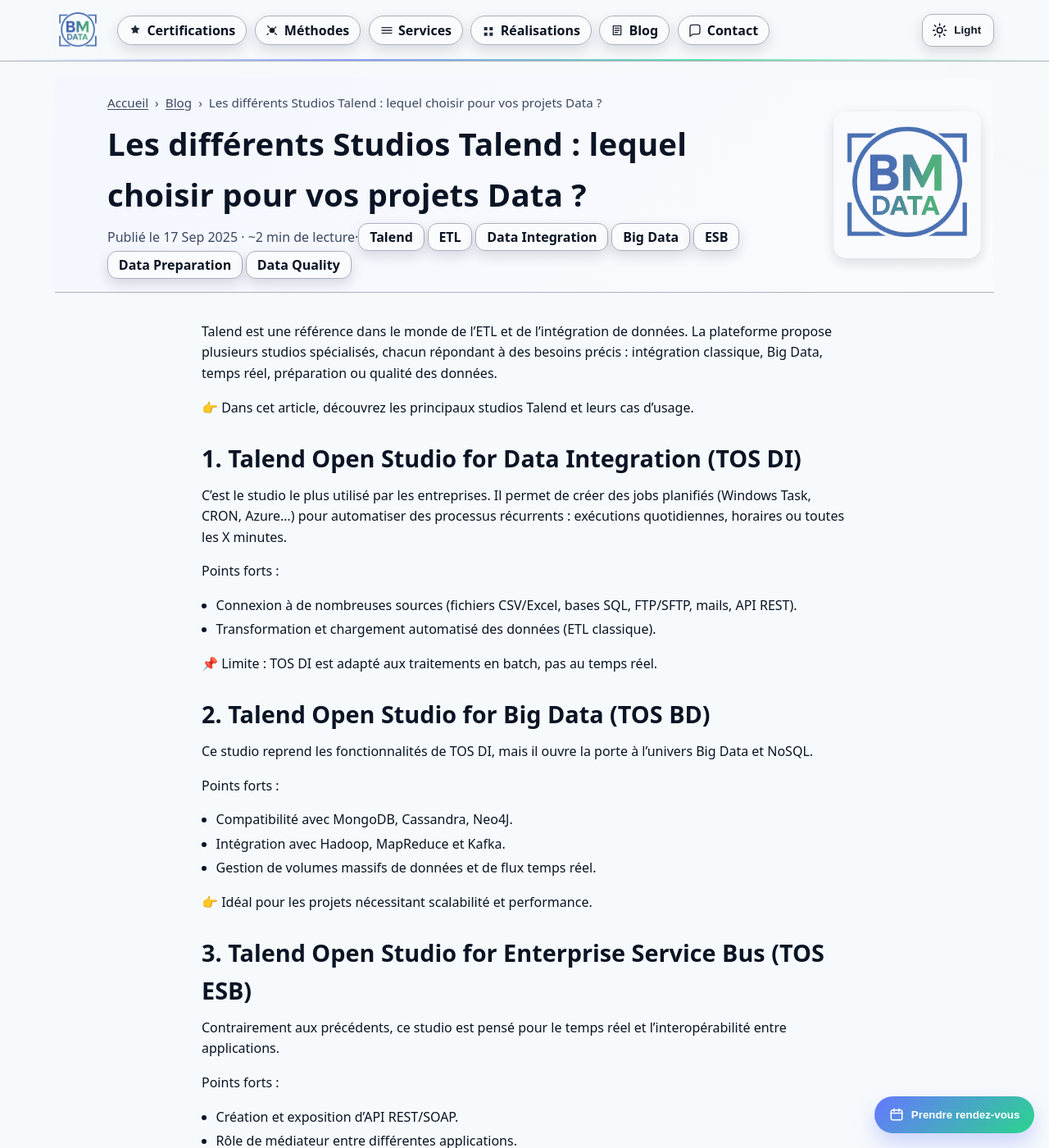
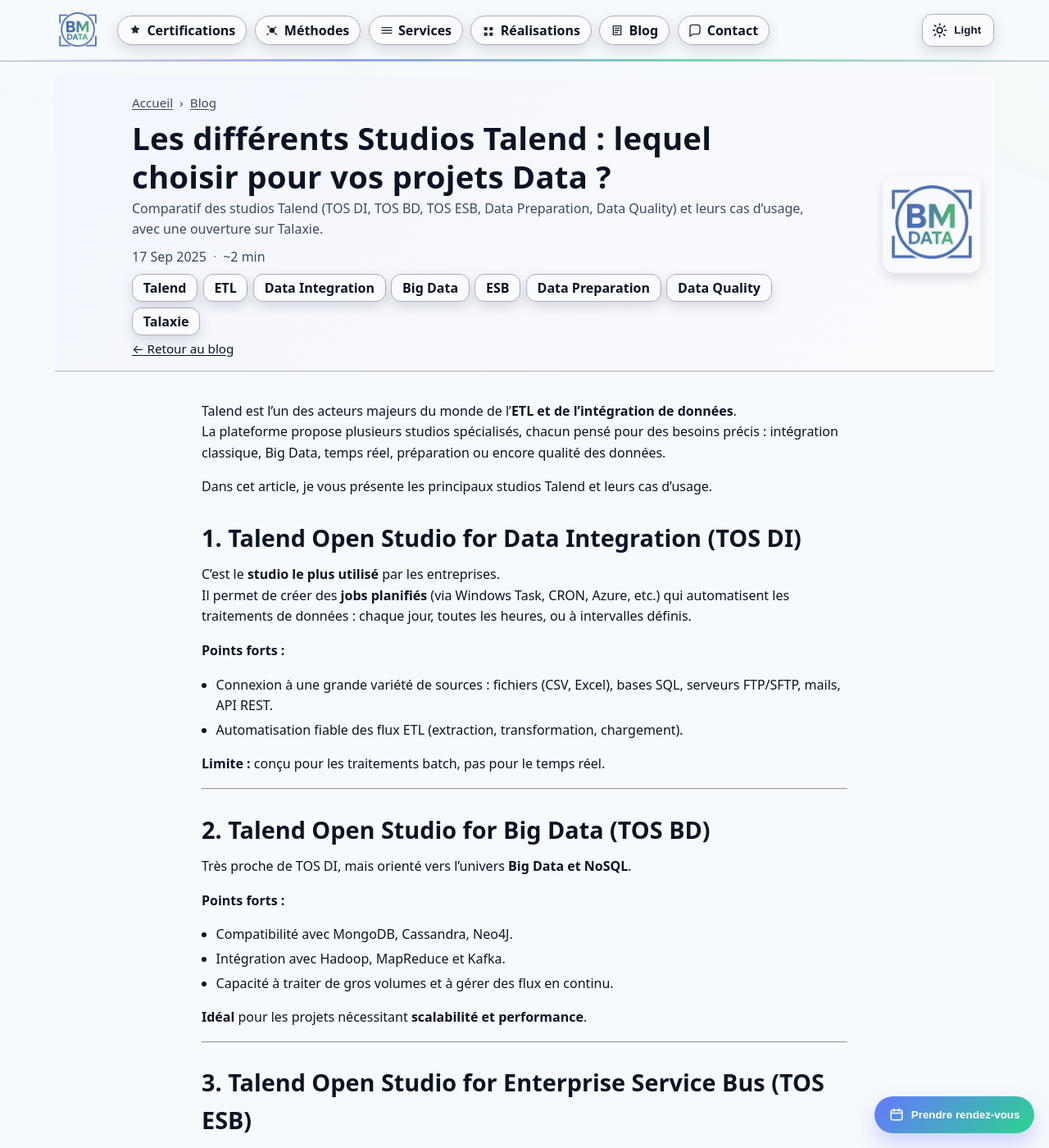
Before and after one commit to mbodetdata/mbodetdata.github.io, a Jekyll site: the page built from _posts/2025-09-17-talend-studios.md, in a window 1280 px wide and 1400 px high. Shown: the whole window at 82% size. Built offline with Jekyll 4.4.1, drawn with Linux system fonts in a browser that asks for light colours; a script that is not in the unit is left out; some of the changed text lies outside the part shown.

Commit message:
Maj Post

```diff
--- a/_layouts/post.html
+++ b/_layouts/post.html
@@ -30,20 +30,29 @@
           <a href="{{ '/' | relative_url }}">Accueil</a>
           <span aria-hidden="true">›</span>
           <a href="{{ '/blog/' | relative_url }}">Blog</a>
-          <span aria-hidden="true">›</span>
-          <span aria-current="page">{{ page.title }}</span>
         </nav>
 
         <h1 class="post-title">{{ page.title }}</h1>
-        <p class="post-meta muted" aria-label="Métadonnées de l’article">
-          Publié le {{ page.date | date: '%d %b %Y' }} · ~{{ minutes }} min de lecture
-          {%- if page.tags and page.tags.size > 0 -%}
-            ·
+
+        {%- if page.description -%}
+          <p class="post-desc muted">{{ page.description }}</p>
+        {%- endif -%}
+
+        <div class="post-meta muted" aria-label="Métadonnées de l’article">
+          <time datetime="{{ page.date | date_to_xmlschema }}">{{ page.date | date: '%d %b %Y' }}</time>
+          <span class="dot" aria-hidden="true">·</span>
+          <span>~{{ minutes }} min</span>
+        </div>
+
+        {%- if page.tags and page.tags.size > 0 -%}
+          <div class="post-tags" aria-label="Tags">
             {%- for t in page.tags -%}
-              <span class="chip" style="margin-right:.25rem">{{ t }}</span>
+              <span class="chip">{{ t }}</span>
             {%- endfor -%}
-          {%- endif -%}
-        </p>
+          </div>
+        {%- endif -%}
+
+        <p class="back-blog"><a href="{{ '/blog/' | relative_url }}">← Retour au blog</a></p>
       </div>
       {%- if article_image -%}
         <div class="post-hero__media" aria-hidden="true">
--- a/_posts/2025-09-17-talend-studios.md
+++ b/_posts/2025-09-17-talend-studios.md
@@ -1,74 +1,87 @@
 ---
 layout: post
 title: "Les différents Studios Talend : lequel choisir pour vos projets Data ?"
-description: "Comparatif des studios Talend (TOS DI, TOS BD, TOS ESB, Data Preparation, Data Quality) et leurs cas d’usage."
+description: "Comparatif des studios Talend (TOS DI, TOS BD, TOS ESB, Data Preparation, Data Quality) et leurs cas d’usage, avec une ouverture sur Talaxie."
 categories: blog
-tags: [Talend, ETL, "Data Integration", "Big Data", ESB, "Data Preparation", "Data Quality"]
+tags: [Talend, ETL, "Data Integration", "Big Data", ESB, "Data Preparation", "Data Quality", "Talaxie"]
 image: "/assets/img/logo_1024.webp"
 ---
 
-Talend est une référence dans le monde de l’ETL et de l’intégration de données. La plateforme propose plusieurs studios spécialisés, chacun répondant à des besoins précis : intégration classique, Big Data, temps réel, préparation ou qualité des données.
+Talend est l’un des acteurs majeurs du monde de l’**ETL et de l’intégration de données**.
+La plateforme propose plusieurs studios spécialisés, chacun pensé pour des besoins précis : intégration classique, Big Data, temps réel, préparation ou encore qualité des données.
 
-👉 Dans cet article, découvrez les principaux studios Talend et leurs cas d’usage.
+Dans cet article, je vous présente les principaux studios Talend et leurs cas d’usage.
 
 <!--more-->
 
 ## 1. Talend Open Studio for Data Integration (TOS DI)
 
-C’est le studio le plus utilisé par les entreprises.
-Il permet de créer des jobs planifiés (Windows Task, CRON, Azure…) pour automatiser des processus récurrents : exécutions quotidiennes, horaires ou toutes les X minutes.
+C’est le **studio le plus utilisé** par les entreprises.
+Il permet de créer des **jobs planifiés** (via Windows Task, CRON, Azure, etc.) qui automatisent les traitements de données : chaque jour, toutes les heures, ou à intervalles définis.
 
-Points forts :
+**Points forts :**
+- Connexion à une grande variété de sources : fichiers (CSV, Excel), bases SQL, serveurs FTP/SFTP, mails, API REST.
+- Automatisation fiable des flux ETL (extraction, transformation, chargement).
 
-- Connexion à de nombreuses sources (fichiers CSV/Excel, bases SQL, FTP/SFTP, mails, API REST).
-- Transformation et chargement automatisé des données (ETL classique).
+**Limite :** conçu pour les traitements batch, pas pour le temps réel.
 
-📌 Limite : TOS DI est adapté aux traitements en batch, pas au temps réel.
+---
 
 ## 2. Talend Open Studio for Big Data (TOS BD)
 
-Ce studio reprend les fonctionnalités de TOS DI, mais il ouvre la porte à l’univers Big Data et NoSQL.
+Très proche de TOS DI, mais orienté vers l’univers **Big Data et NoSQL**.
 
-Points forts :
-
+**Points forts :**
 - Compatibilité avec MongoDB, Cassandra, Neo4J.
 - Intégration avec Hadoop, MapReduce et Kafka.
-- Gestion de volumes massifs de données et de flux temps réel.
+- Capacité à traiter de gros volumes et à gérer des flux en continu.
 
-👉 Idéal pour les projets nécessitant scalabilité et performance.
+**Idéal** pour les projets nécessitant **scalabilité et performance**.
+
+---
 
 ## 3. Talend Open Studio for Enterprise Service Bus (TOS ESB)
 
-Contrairement aux précédents, ce studio est pensé pour le temps réel et l’interopérabilité entre applications.
+Ce studio est pensé pour le **temps réel** et l’**interopérabilité entre applications**.
 
-Points forts :
+**Points forts :**
+- Création et exposition d’**API REST/SOAP**.
+- Fonction de médiateur entre systèmes.
+- Exécution continue de jobs à l’écoute d’événements (API, mails, dossiers, etc.).
 
-- Création et exposition d’API REST/SOAP.
-- Rôle de médiateur entre différentes applications.
-- Possibilité de définir des processus exécutés en continu (écoute d’événements via API, mails, dossiers…).
+**Particularité :** là où DI et BD consomment des API, ESB permet d’en créer.
 
-👉 Là où TOS DI et BD consomment des API, ESB permet d’en créer.
+---
 
 ## 4. Talend Data Preparation
 
-Un outil dédié au nettoyage et à la mise en forme des données.
-Il simplifie la préparation de datasets avant exploitation (correction, transformation, normalisation).
+Un outil dédié au **nettoyage et à la mise en forme des données**.
+Il permet de corriger, normaliser et enrichir rapidement des datasets avant leur exploitation.
 
-👉 Très utile pour les équipes qui manipulent régulièrement des fichiers hétérogènes.
+**Utile** pour toutes les équipes manipulant des fichiers hétérogènes.
+
+---
 
 ## 5. Talend Open Studio for Data Quality (TOS DQ)
 
-Ce studio se concentre sur la fiabilité des données.
-Il permet de détecter incohérences, doublons ou erreurs dans des fichiers sources ou bases de données.
+Ce studio se concentre sur la **fiabilité des données**.
+Il détecte incohérences, doublons et erreurs dans des fichiers sources ou bases.
 
-👉 Essentiel pour garantir une donnée exploitable avant intégration ou analyse.
+**Indispensable** pour garantir une donnée exploitable avant intégration ou analyse.
+
+---
 
 ## Conclusion
 
-- TOS DI : pour les intégrations batch classiques.
-- TOS BD : pour le Big Data et les bases NoSQL.
-- TOS ESB : pour le temps réel et la création d’API.
-- Data Preparation : pour nettoyer et préparer les données.
-- Data Quality : pour analyser et fiabiliser les données.
+- **TOS DI** : pour les intégrations batch classiques.
+- **TOS BD** : pour le Big Data et les bases NoSQL.
+- **TOS ESB** : pour le temps réel et la création d’API.
+- **Data Preparation** : pour nettoyer et préparer les données.
+- **Data Quality** : pour analyser et fiabiliser les données.
 
-✅ En résumé, le choix du studio Talend dépend de vos besoins : batch ou temps réel, SQL ou NoSQL, préparation ou contrôle qualité.
+Talend reste aujourd’hui un acteur incontournable de l’intégration de données.
+Cependant, il faut noter que la **version open source de Talend Open Studio n’est plus maintenue depuis janvier 2024**.
+
+Pour celles et ceux qui souhaitent continuer à utiliser une alternative libre, le projet [**Talaxie**](https://talaxie.deilink.fr/) a vu le jour. Ce fork de Talend Open Studio reprend l’héritage open source, avec des mises à jour techniques et une communauté active.
+
+---
--- a/assets/styles.css
+++ b/assets/styles.css
@@ -1057,11 +1057,16 @@
 @media (max-width:900px){ .post-hero{ grid-template-columns: 1fr; } .post-hero__media{ order:-1; } }
 .post-hero__inner{ max-width: min(820px, 100%); margin-inline:auto; }
 .post-hero__media{ align-self:center; justify-self:center; opacity:.95; }
-.post-hero__media img{ width:min(180px, 32vw); aspect-ratio:1; object-fit:cover; height:auto; border-radius: var(--radius-2); box-shadow: var(--shadow-sm); }
+.post-hero__media img{ width:min(120px, 22vw); aspect-ratio:1; object-fit:cover; height:auto; border-radius: var(--radius-2); box-shadow: var(--shadow-sm); }
+@media (max-width: 1199px){ .post-hero__media{ display:none; } }
 .breadcrumbs{ font-size: .95rem; color: var(--muted); display:flex; gap:.5rem; align-items:center; margin:.25rem 0 .5rem 0; }
-.post-title{ font-size: var(--step-2); margin:.25rem 0 .25rem; letter-spacing:.2px; }
+.post-title{ font-size: var(--step-2); margin:.15rem 0 .15rem; letter-spacing:.2px; line-height:1.2; }
 @media (min-width:1100px){ .post-title{ font-size: var(--step-3); } }
-.post-meta{ margin:0; }
+.post-desc{ margin:.25rem 0 .5rem; }
+.post-meta{ display:flex; gap:.5rem; align-items:center; flex-wrap:wrap; margin:0 0 .5rem; }
+.post-meta .dot{ opacity:.6; }
+.post-tags{ display:flex; gap:.4rem; flex-wrap:wrap; margin:.25rem 0 .25rem; }
+.back-blog{ margin:.25rem 0 0; font-size:.95rem; }
 
 .post-body{
   max-width: min(820px, 100%);
```
